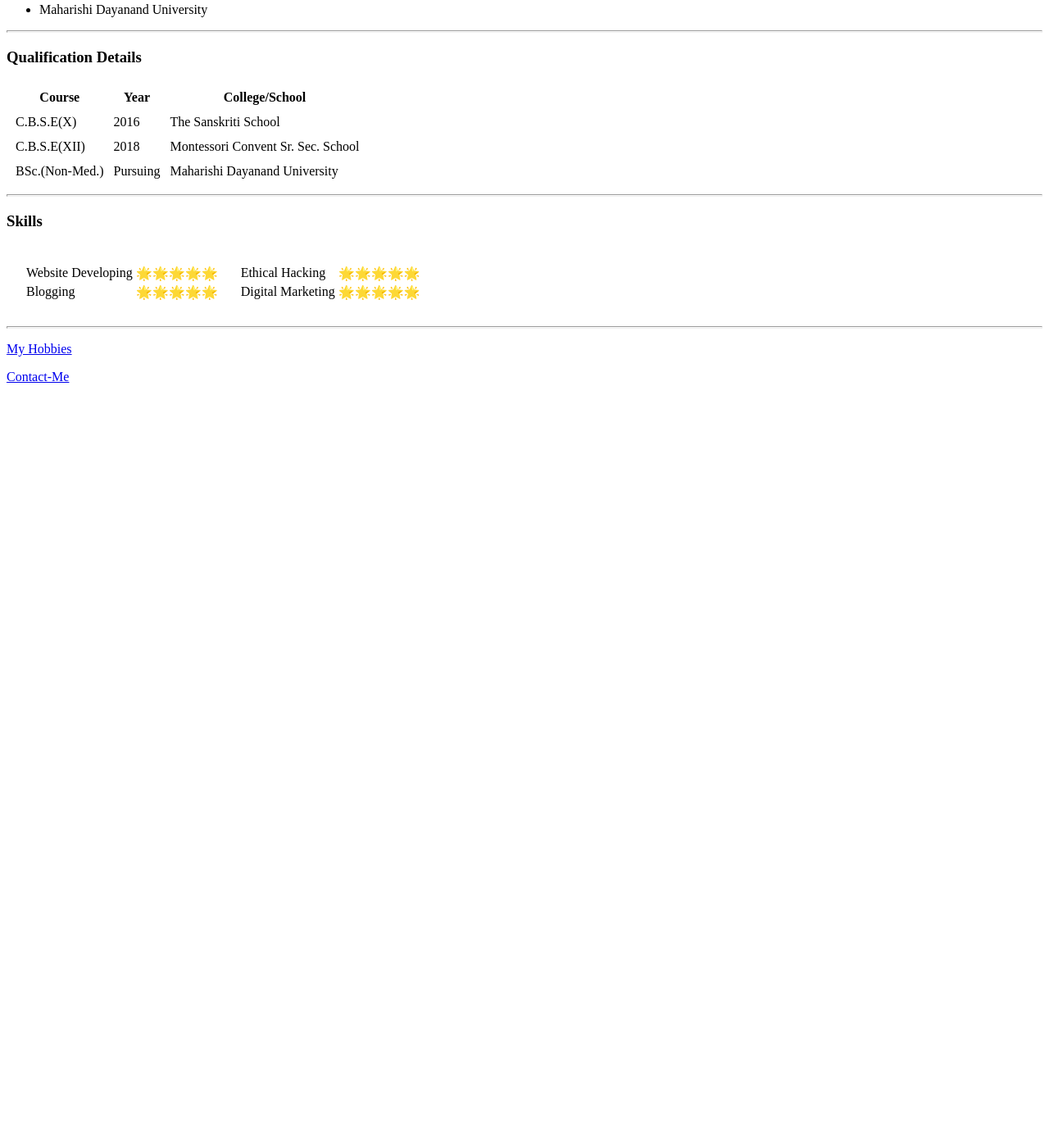
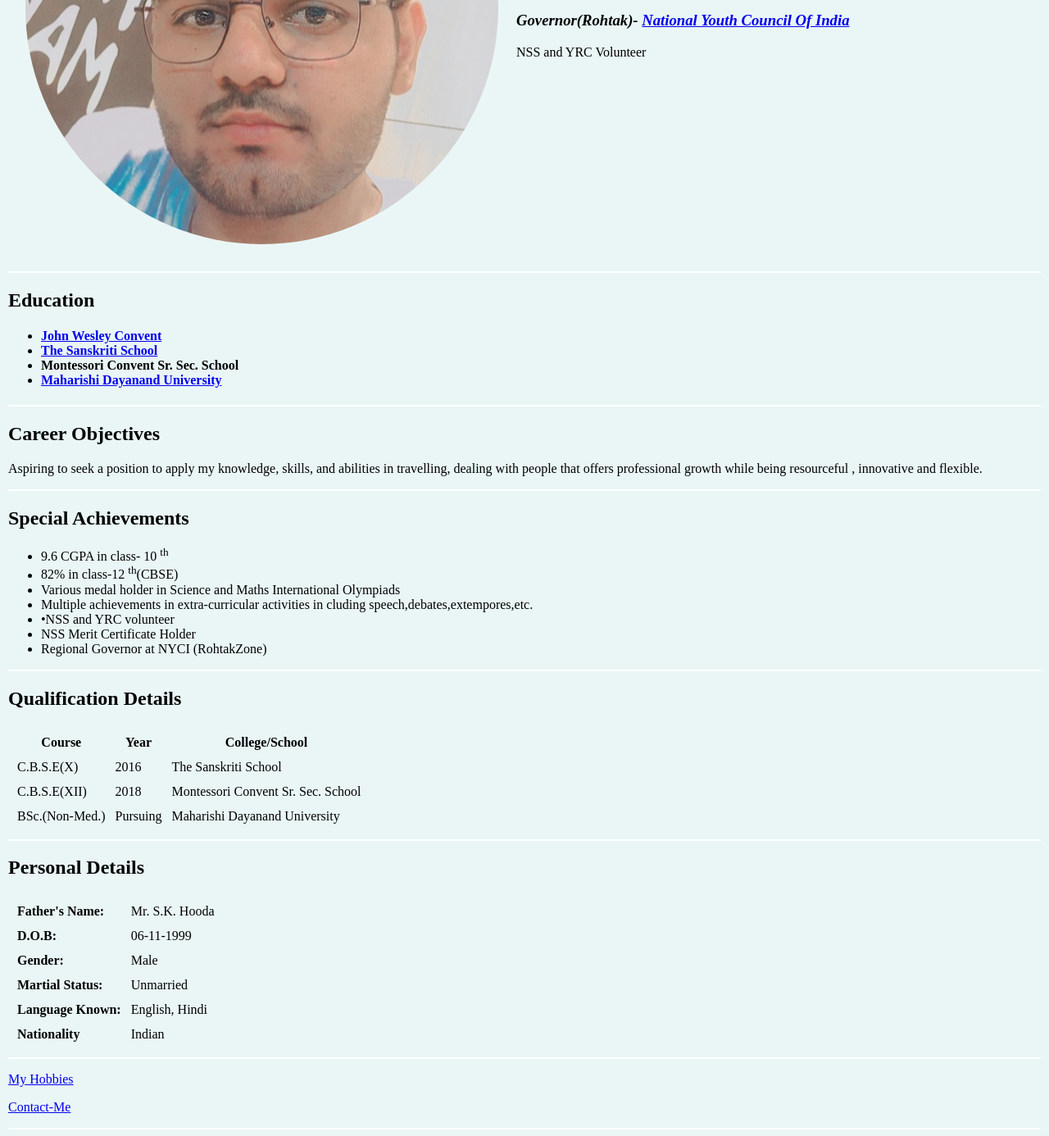
Before and after one commit to princehooda/cv, a plain HTML site: page index.html in a window 1280 px wide. Shown: the part 308-1694 px from the top of the page at 82% size. Before the commit the page ends 800 px from the top, so only its background shows below. Drawn offline with Linux system fonts and the light colour scheme.

Commit message:
updated cv website

```diff
--- /dev/null
+++ b/css/style.css
@@ -0,0 +1,7 @@
+body {
+       background-color: #EAF6F6;
+     }
+hr {
+       background-color: white; height:2px ;
+          border-style: none; ;
+    }
--- a/index.html
+++ b/index.html
@@ -3,23 +3,45 @@
   <head>
     <meta charset="utf-8">
     <title>Prince's Website</title>
+      <link rel="stylesheet" href="css/style.css">
   </head>
-  <body>
+  <body leftmargin="10" >
 <table cellspacing="20">
-  <td><img src="images/prince profile pic.jpg" alt="prince's profile image"></td>
+  <td><img src="images/prince dp.png" height="23%" alt="prince's profile image"></td>
   <td><h1>Prince Hooda</h1>
-  <h3><em>Governor- National Youth Council Of India</em></h3>
-  <p>YRC and NSS volunteer</p></td>
+  <h3><em>Governor(Rohtak)- <a href="https://youthcouncilofindia.org/">National Youth Council Of India</a> </em></h3>
+  <p>NSS and YRC Volunteer</p>
+</td>
 </table>
 <hr size="3">
-<h3>Education</h3>
+<h2>Education</h2>
 <ul>
-  <li> The Sanskriti School  </li>
+  <h4>
+  <li><a href="http://www.johnwesleyconvent.com/">John Wesley Convent</a></li>
+  <li> <a href="http://tssrohtak.in/">The Sanskriti School </a></li>
   <li>Montessori Convent Sr. Sec. School</li>
-  <li>Maharishi Dayanand University</li>
+  <li><a href="http://mdu.ac.in/">Maharishi Dayanand University</a></li>
+  </h4>
  </ul>
  <hr size="3" >
- <h3>Qualification Details</h3>
+ <h2>Career Objectives</h2>
+ <p>Aspiring to seek a position to apply my knowledge, skills,
+   and abilities in travelling, dealing with people that offers
+    professional growth while being resourceful , innovative and flexible.</p>
+   <hr size="3">
+    <h2>Special Achievements</h2>
+      <ul>
+        <li>9.6 CGPA in class- 10 <sup>th</sup> </li>
+        <li>82% in class-12 <sup>th</sup>(CBSE)</li>
+        <li>Various medal holder in Science and Maths International Olympiads</li>
+        <li>Multiple achievements in extra-curricular activities in
+       cluding speech,debates,extempores,etc.</li>
+        <li>•NSS and YRC volunteer </li>
+        <li>NSS Merit Certificate Holder</li>
+        <li>Regional Governor at  NYCI (RohtakZone)</li>
+      </ul>
+ <hr size="3">
+ <h2>Qualification Details</h2>
  <table cellspacing="10">
 <thead>
   <tr>
@@ -46,33 +68,38 @@
 </tr>
 </table>
  <hr size="3" />
- <h3>Skills</h3>
-<table  cellspacing="20">
+ <h2>Personal Details</h2>
+ <table cellspacing="10">
    <tr>
-    <td><table>
-      <tr>
-        <td>Website Developing</td>
-        <td>🌟🌟🌟🌟🌟</td>
+     <td><b>Father's Name:</b></td>
+     <td>Mr. S.K. Hooda</td>
    </tr>
    <tr>
-        <td>Blogging</td>
-        <td>🌟🌟🌟🌟🌟</td>
-      </tr>
-    </table></td>
-  <td><table>
-    <tr>
-      <td>Ethical Hacking</td>
-      <td>🌟🌟🌟🌟🌟</td>
+     <td><b> D.O.B:</b></td>
+     <td>06-11-1999</td>
    </tr>
    <tr>
-      <td>Digital Marketing</td>
-      <td>🌟🌟🌟🌟🌟</td>
+     <td><b>Gender:</b></td>
+     <td>Male</td>
    </tr>
-  </table></td>
+   <tr>
+     <td><b>Martial Status:</b></td>
+     <td>Unmarried</td>
+   </tr>
+   <tr>
+     <td><b>Language Known:</b></td>
+     <td>English, Hindi</td>
+   </tr>
+   <tr>
+     <td><b>Nationality</b></td>
+     <td>Indian</td>
    </tr>
  </table>
+
 <hr size="3">
 <p> <a href="hobbies.html">My Hobbies</a></p>
 <p>  <a href="contact.html">Contact-Me</a></p>
+<hr size="3">
+
 </body>
 </html>
```
Also changed, not shown: contact.html (+10 -5 lines), hobbies.html (+16 -7 lines), images/prince dp.png (added). Lines whose indentation alone changed are shown as unchanged.
